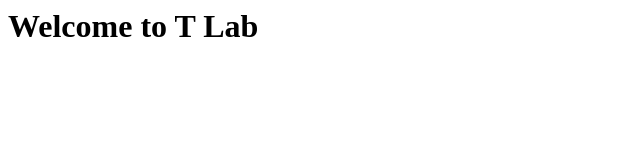
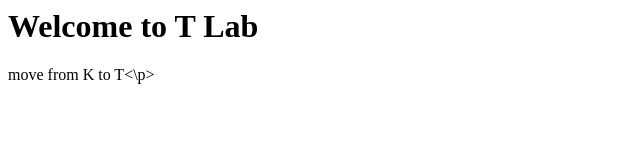
Before and after one commit to katidoki/web-site_test, a plain HTML site: page index.html in a window 1280 px wide. Shown: the whole page, without its empty margins (0-640 px from the left). Drawn offline with Linux system fonts and the light colour scheme.

Commit message:
Update index.html

```diff
--- a/index.html
+++ b/index.html
@@ -7,6 +7,7 @@
 
   <body>
     <h1>Welcome to T Lab</h1>
+    <p>move from K to T<\p>
   </body>
 
 </html>
```
